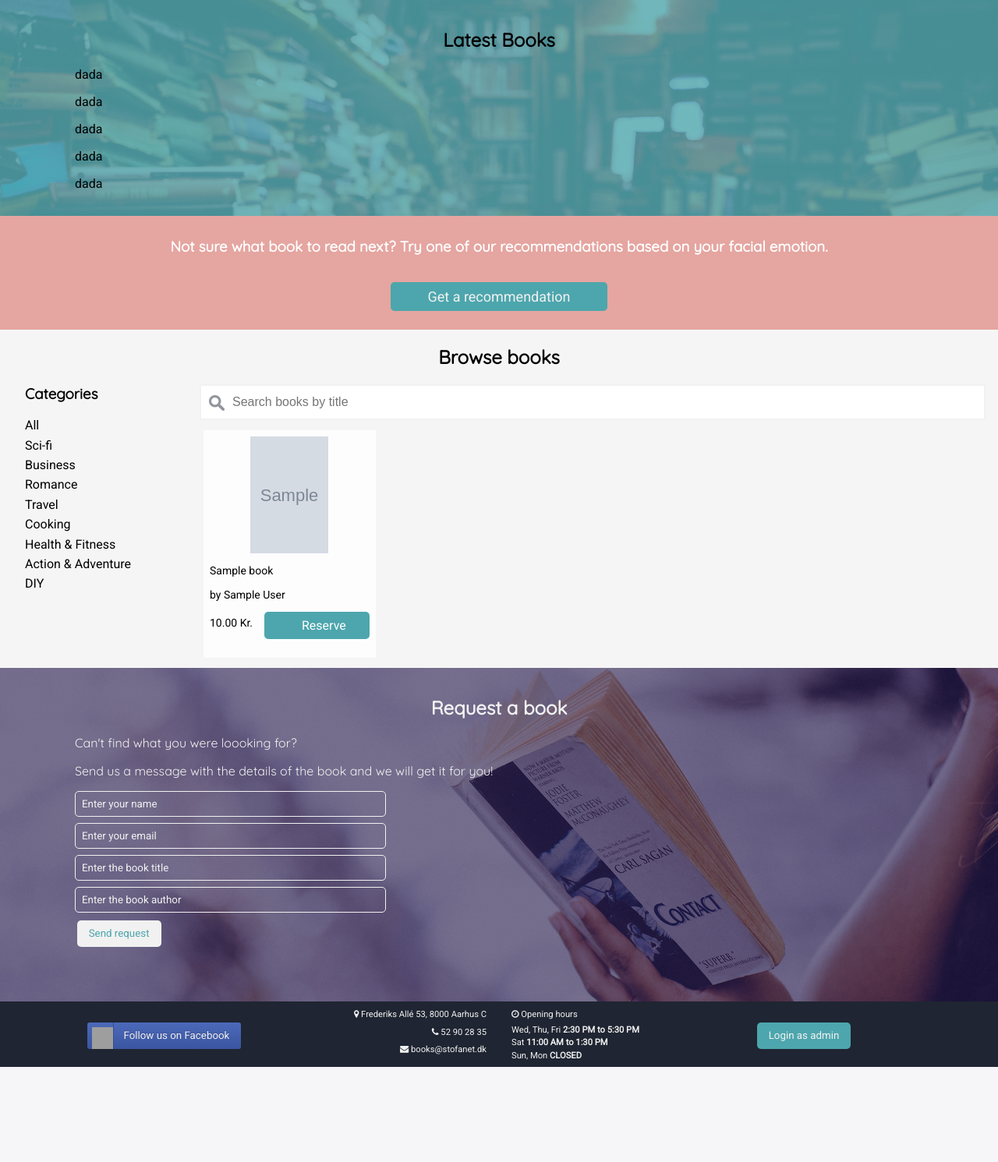
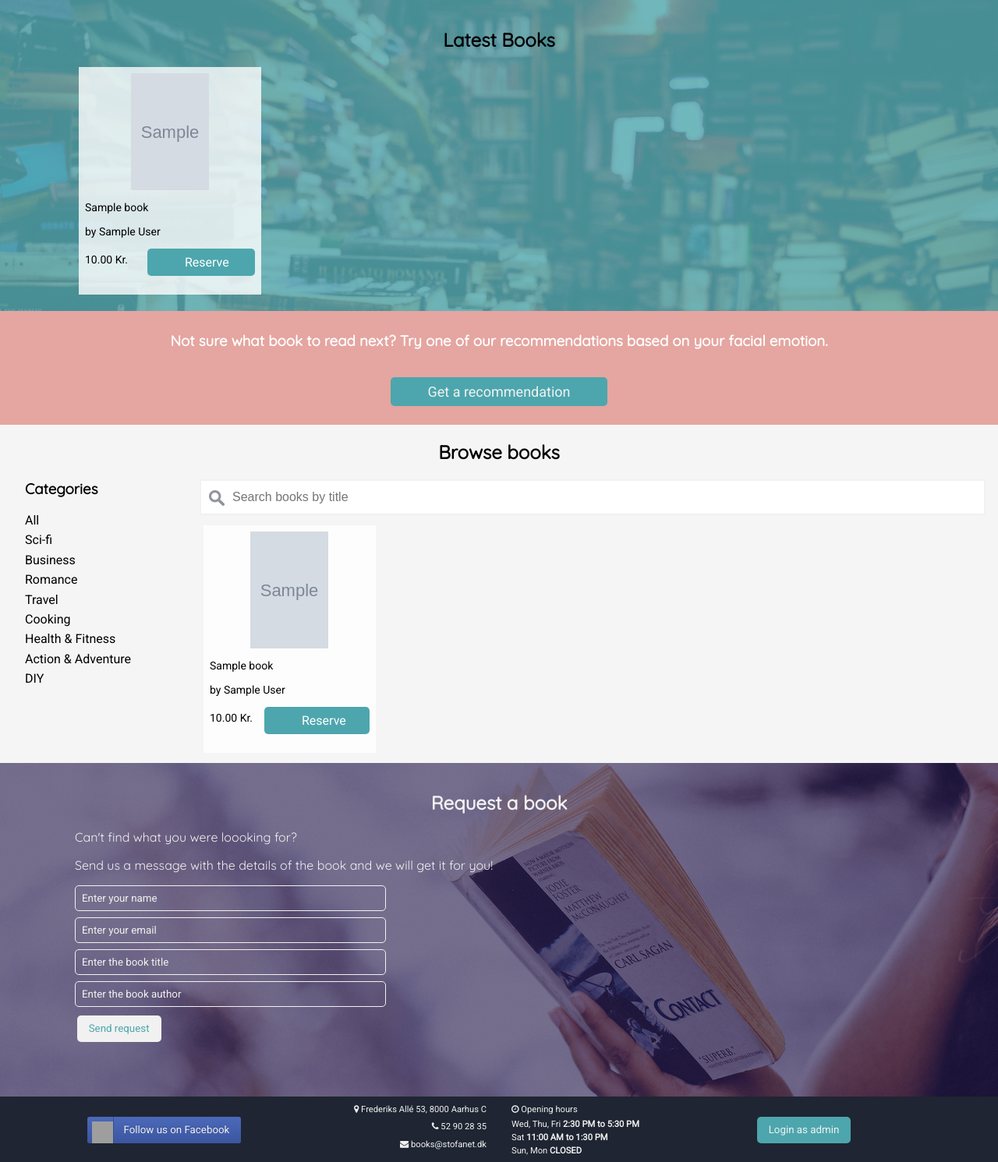
Before and after one commit to valio953/englishbooks, a PHP site: page /storefront.php in a window 1280 px wide. Shown: the part 64-1555 px from the top of the page at 78% size. Before the commit the page ends 1433 px from the top, so only its background shows below. Run offline with PHP 8.4, Linux system fonts and the light colour scheme; tables that the repository leaves empty hold one stand-in row (values such as "Sample post"); grey boxes marked "Sample" are stand-in pictures; grey boxes are pictures that could not be loaded.

Commit message:
last books functionality

```diff
--- a/includes/Books.php
+++ b/includes/Books.php
@@ -46,8 +46,6 @@ class Books {
 
         $btitle = $grapi_array["search"]["results"]["work"]["best_book"]["title"];
         $bauthor = $grapi_array["search"]["results"]["work"]["best_book"]["author"]["name"];
-        //$btitle = $grapi_xml_str->search->results->work->best_book->title;
-        //$bauthor = $grapi_xml_str->search->results->work->best_book->author->name;
 
         $result = array("title" => $btitle, "author" => $bauthor);
         return $result;
@@ -212,15 +210,77 @@ class Books {
                 book_price
             FROM
                 books
-            WHERE
-                1
         ');
         $rst_get_books->execute();
         $books = $rst_get_books->fetchAll(PDO::FETCH_ASSOC);
 
         $i = 0;
         foreach($books as $book) {
-            //var_dump($book["book_isbn"]); die;
+            $book_isbn = $book["book_isbn"];
+
+            $rst_get_author = $this->dbh->prepare('
+                SELECT
+                    authors.author_name AS author_name,
+                    ab_book
+                FROM
+                    authors_books
+                    LEFT JOIN authors ON authors.author_gr_id = authors_books.ab_author
+                WHERE
+                    ab_book=:book_isbn
+            ');
+            $rst_get_author->execute(array(":book_isbn" => $book_isbn));
+            $authors = $rst_get_author->fetchAll(PDO::FETCH_ASSOC);
+            $count_bookauthors = count($authors);
+            if($count_bookauthors > 1)
+            {
+                $author_name = "";
+                for($an=0; $an<$count_bookauthors; $an++)
+                {
+                    if($an == ($count_bookauthors - 1))
+                    {
+                        $author_name .= $authors[$an]["author_name"];
+                    }
+                    else {
+                        $author_name .= $authors[$an]["author_name"] . ", ";
+                    }
+                }
+                $books[$i]["book_author"] = $author_name;
+            }
+            else {
+                $author_name = $authors[0]["author_name"];
+                $books[$i]["book_author"] = $author_name;
+            }
+            $i++;
+        }
+
+        return $books;
+    }
+
+    public function get_last_books() {
+        $rst_get_books = $this->dbh->prepare('
+            SELECT
+                book_isbn,
+                book_quantity,
+                book_category,
+                book_title,
+                book_description,
+                book_img,
+                book_reserved,
+                book_reservation_date,
+                book_reservation_name,
+                book_reservation_email,
+                book_price
+            FROM
+                books
+            ORDER BY
+                book_regdate DESC
+            LIMIT 5
+        ');
+        $rst_get_books->execute();
+        $books = $rst_get_books->fetchAll(PDO::FETCH_ASSOC);
+
+        $i = 0;
+        foreach($books as $book) {
             $book_isbn = $book["book_isbn"];
 
             $rst_get_author = $this->dbh->prepare('
--- a/includes/receiver.php
+++ b/includes/receiver.php
@@ -6,6 +6,10 @@ switch($_REQUEST["req"])
 	case "get_books":
 		$books = new Books();
 		echo json_encode($books->get_books($_REQUEST));
+		break;
+	case "get_last_books":
+		$books = new Books();
+		echo json_encode($books->get_last_books($_REQUEST));
 		break;
     case "check_book":
 		$books = new Books();
--- a/js/books.js
+++ b/js/books.js
@@ -101,6 +101,55 @@ var books = {
 	},
 
     /* USER */
+    getNewestBooks: function()
+    {
+        var bookCardsSrc = '<h2 class="section-title">Latest Books</h2>';
+        var i;
+        var xhttp = new XMLHttpRequest();
+        xhttp.onreadystatechange = function() {
+            if (this.readyState == 4 && this.status == 200) {
+                var response = this.responseText;
+                var parse_response = JSON.parse(response);
+
+                for(i=0; i<parse_response.length; i++){
+                    bookCardsSrc += '<article class="book-card">';
+					bookCardsSrc += '					<img class="book-cover" src="' + parse_response[i].book_img + '">';
+					bookCardsSrc += '					<p class="b-title">' + parse_response[i].book_title + '</p>';
+					bookCardsSrc += '					<p class="b-author">by ' + parse_response[i].book_author + '</p>';
+					bookCardsSrc += '					<article class="b-price-reserve">';
+					bookCardsSrc += '					    <p class="b-price">' + parse_response[i].book_price + ' Kr.</p>';
+					bookCardsSrc += '					    <button onclick="displayBlock(' + parse_response[i].book_isbn + ');" id="add-book-btn-' + parse_response[i].book_isbn + '" class="reserve-btn">';
+					bookCardsSrc += '						    <span>Reserve</span>';
+					bookCardsSrc += '					    </button>';
+					bookCardsSrc += '					</article>';
+					bookCardsSrc += '					<!-- The Modal -->';
+					bookCardsSrc += '					<article id="add-book-modal-' + parse_response[i].book_isbn + '" class="modal">';
+					bookCardsSrc += '						<!-- Modal content -->';
+                    bookCardsSrc += '                       <article class="add-book-modal-content">';
+					bookCardsSrc += '						<article class="add-book-modal-header">';
+					bookCardsSrc += '							<span onclick="displayNone(' + parse_response[i].book_isbn + ');" class="close" id="close-' + parse_response[i].book_isbn + '">&times;</span>';
+					bookCardsSrc += '							<h3>Reserve a book</h3>';
+					bookCardsSrc += '						</article>';
+					bookCardsSrc += '						<article class="add-book-modal-body">';
+					bookCardsSrc += '							<p>You are about to reserve: ' + parse_response[i].book_title + '</p>';
+					bookCardsSrc += '							<input id="input_reserve_name_' + parse_response[i].book_isbn + '" type="text" placeholder="Enter your name" />';
+					bookCardsSrc += '							<input id="input_reserve_email_' + parse_response[i].book_isbn + '" type="email" placeholder="Enter your email" />';
+					bookCardsSrc += '							<button class="reserve-btn" onclick="books.reserveBook(' + parse_response[i].book_isbn + ');">RESERVE BOOK</button>';
+					bookCardsSrc += '						</article>';
+					bookCardsSrc += '					</article>';
+					bookCardsSrc += '</article>';
+					bookCardsSrc += '</article>';
+                }
+                document.getElementById("latest-books").innerHTML = bookCardsSrc;
+
+            }
+        };
+
+        xhttp.open("GET", "includes/receiver.php?req=get_last_books", true);
+        xhttp.setRequestHeader("Content-Type", "application/x-www-form-urlencoded;charset=UTF-8");
+        xhttp.send();
+    },
+
     getBooks: function()
     {
         var bookCardsSrc = '', i;
--- a/storefront.php
+++ b/storefront.php
@@ -82,13 +82,6 @@
 	<main>
 
 		<section id="latest-books">
-			<h2 class="section-title">Latest Books</h2>
-			<p>dada</p>
-			<p>dada</p>
-			<p>dada</p>
-			<p>dada</p>
-			<p>dada</p>
-
 		</section>
 
 		<section id="recommend">
@@ -160,6 +153,7 @@
 	<script src="js/books.js" type="text/javascript"></script>
 	<script type="text/javascript">
 		document.addEventListener("DOMContentLoaded", function(event) {
+			books.getNewestBooks();
 			books.getBooks();
 		});
 
--- /dev/null
+++ b/wf/MS azure.txt
@@ -0,0 +1,5 @@
+Endpoint: https://westus.api.cognitive.microsoft.com/emotion/v1.0
+
+Key 1: f7c7a4984cad44d2ab73e8734a1ff233
+
+Key 2: d72d5dafbf6e4e1cb3693187b56cf8e7
```
